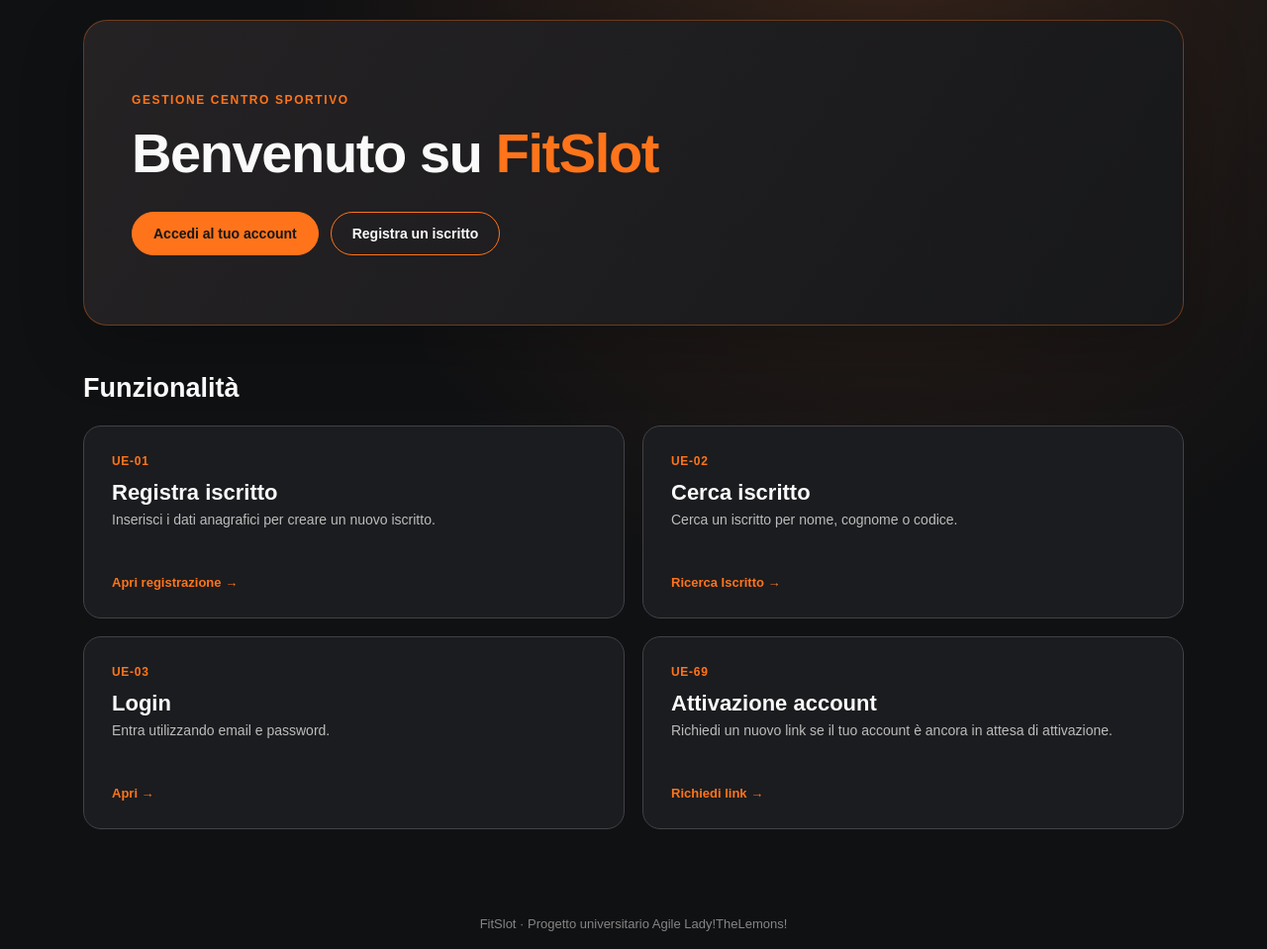
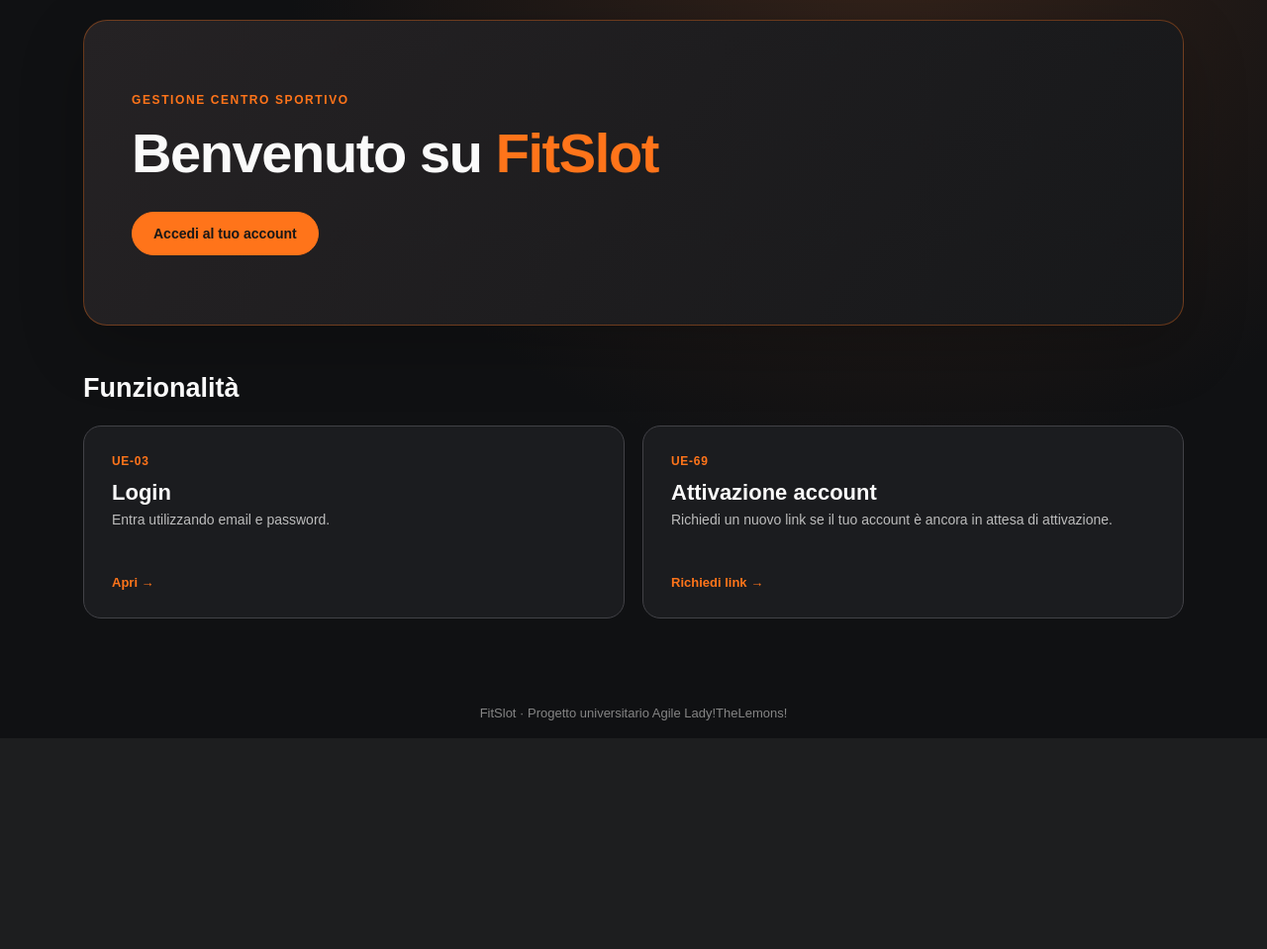
Before and after one commit to TitanGra16/Progetto_Agile, a PHP site: page / in a window 1280 px wide. Shown: the part 76-1035 px from the top of the page at 99% size. After the commit the page ends 822 px from the top, so only its background shows below. Run offline with PHP 8.4, Linux system fonts and the light colour scheme.

Commit message:
feat(UE-04): limita il portale pubblico alle funzioni aperte

```diff
--- a/public/index.php
+++ b/public/index.php
@@ -30,7 +30,6 @@ $autenticato = $sessione->getIdUtente() !== null;
                 <a class="button primary" href="<?= $autenticato ? 'homepage.php' : 'login.php' ?>">
                     <?= $autenticato ? 'Vai all’area personale' : 'Accedi al tuo account' ?>
                 </a>
-                <a class="button secondary" href="registrazione-iscritto.php">Registra un iscritto</a>
             </div>
         </section>
 
@@ -39,18 +38,6 @@ $autenticato = $sessione->getIdUtente() !== null;
                 <h2 id="services-title">Funzionalità</h2>
             </div>
             <div class="card-grid">
-                <a class="feature-card" href="registrazione-iscritto.php">
-                    <span class="feature-tag">UE-01</span>
-                    <h3>Registra iscritto</h3>
-                    <p>Inserisci i dati anagrafici per creare un nuovo iscritto.</p>
-                    <span class="card-link">Apri registrazione →</span>
-                </a>
-                <a class="feature-card" href="ricerca-iscritto.php">
-                    <span class="feature-tag">UE-02</span>
-                    <h3>Cerca iscritto</h3>
-                    <p>Cerca un iscritto per nome, cognome o codice.</p>
-                    <span class="card-link">Ricerca Iscritto →</span>
-                </a>
                 <a class="feature-card" href="<?= $autenticato ? 'homepage.php' : 'login.php' ?>">
                     <span class="feature-tag">UE-03</span>
                     <h3><?= $autenticato ? 'Area personale' : 'Login' ?></h3>
```
